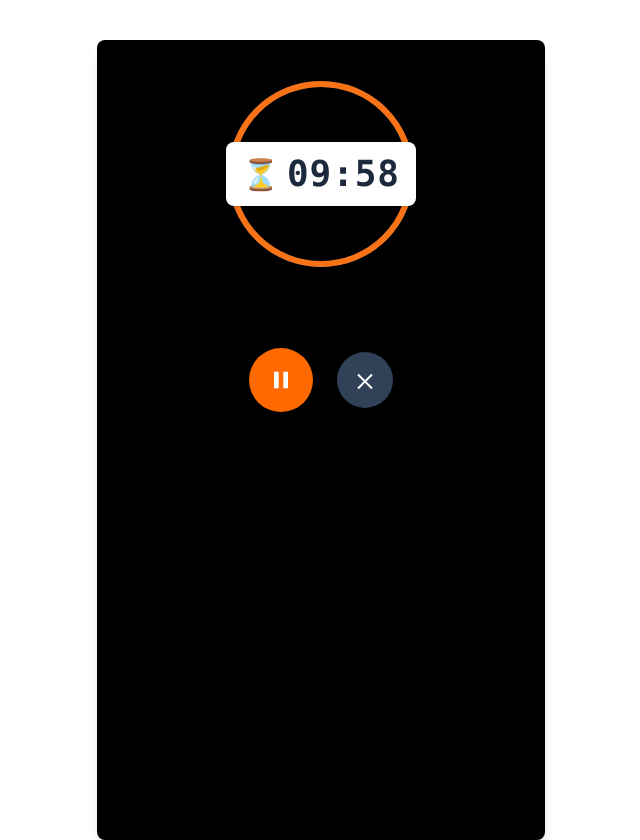
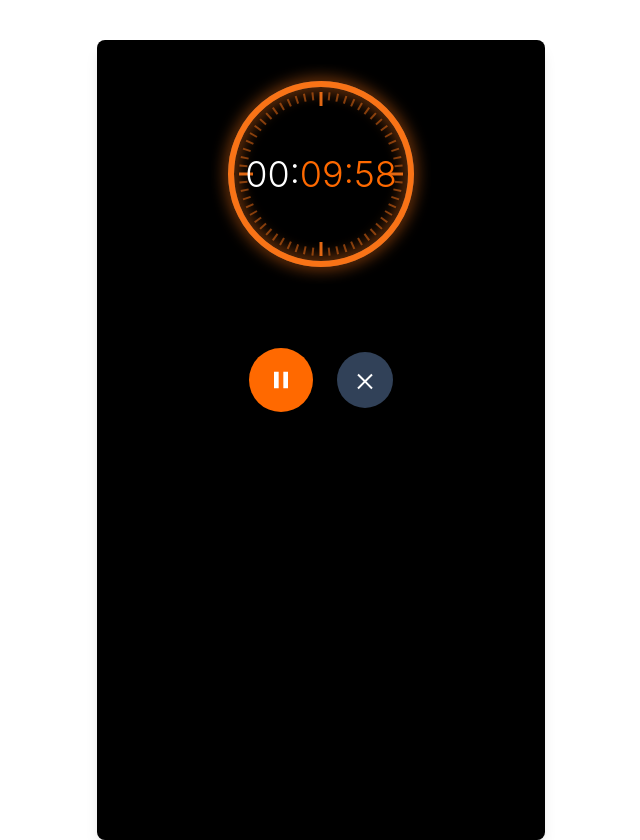
Before and after one commit to Mumbinyaguthii/Simple-timer, a React (Vite) app: page / in a window 1280 px wide. Both pictures are taken after a click on the button 640 px from the left and 379 px from the top of the page. Shown: the whole page, without its empty margins (319-959 px from the left). Built offline with nearby package versions, Linux system fonts and the light colour scheme.

Commit message:
added the ring ticks

```diff
--- a/src/components/TimerDisplay.jsx
+++ b/src/components/TimerDisplay.jsx
@@ -1,14 +1,15 @@
 const TimerDisplay = ({ time }) => {
-  const minutes = Math.floor(time / 60);
+  const hours = Math.floor(time / 3600);
+  const minutes = Math.floor((time % 3600) / 60);
   const seconds = time % 60;
 
   return (
-    <div className="flex items-center justify-center gap-2 rounded-lg bg-white px-4 py-3 shadow-sm">
-      <span className="text-3xl">⏳</span>
-      <span className="font-mono text-4xl font-semibold tracking-wide text-slate-800">
+    <h2 className="text-4xl font-light">
+      <span className="text-white">{String(hours).padStart(2, "0")}:</span>
+      <span className="text-orange-500">
         {String(minutes).padStart(2, "0")}:{String(seconds).padStart(2, "0")}
       </span>
-    </div>
+    </h2>
   );
 };
 
--- a/src/components/TimerRing.jsx
+++ b/src/components/TimerRing.jsx
@@ -4,8 +4,38 @@ const TimerRing = ({ timeLeft, duration }) => {
   const progress = duration > 0 ? timeLeft / duration : 0;
   const dashOffset = circumference * (1 - progress);
 
+  const totalTicks = 60;
+  const ticks = Array.from({ length: totalTicks }, (_, i) => {
+    const angle = (i / totalTicks) * 360;
+    const radians = (angle * Math.PI) / 180;
+
+    const isQuarterTick = i % 15 === 0;
+    const outerRadius = radius - 8;
+    const innerRadius = isQuarterTick ? radius - 22 : radius - 16;
+
+    const x1 = 110 + outerRadius * Math.sin(radians);
+    const y1 = 110 - outerRadius * Math.cos(radians);
+    const x2 = 110 + innerRadius * Math.sin(radians);
+    const y2 = 110 - innerRadius * Math.cos(radians);
+
+    return { x1, y1, x2, y2, key: i, isQuarterTick };
+  });
+
   return (
     <svg width="220" height="220" viewBox="0 0 220 220">
+      {ticks.map((tick) => (
+        <line
+          key={tick.key}
+          x1={tick.x1}
+          y1={tick.y1}
+          x2={tick.x2}
+          y2={tick.y2}
+          stroke="#f97316"
+          strokeWidth={tick.isQuarterTick ? "3" : "2"}
+          opacity={tick.isQuarterTick ? "0.9" : "0.5"}
+        />
+      ))}
+
       {/*background track (faint, full circle) */}
       <circle
         cx="110"
@@ -27,6 +57,9 @@ const TimerRing = ({ timeLeft, duration }) => {
         strokeDashoffset={dashOffset}
         strokeLinecap="round"
         transform="rotate(-90 110 110)"
+        style={{
+          filter: "drop-shadow(0 0 8px #f97316)",
+        }}
       />
     </svg>
   );
```
